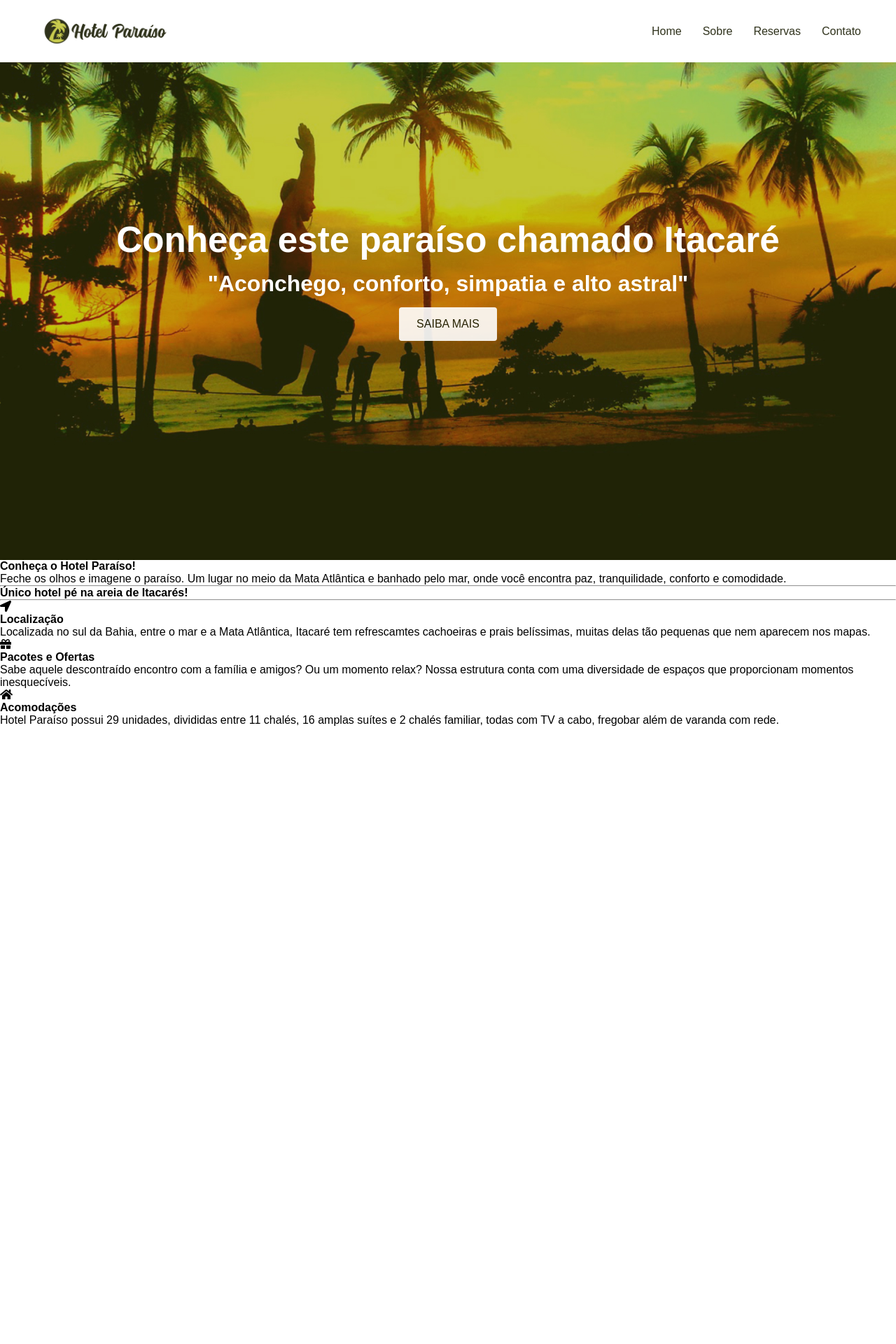
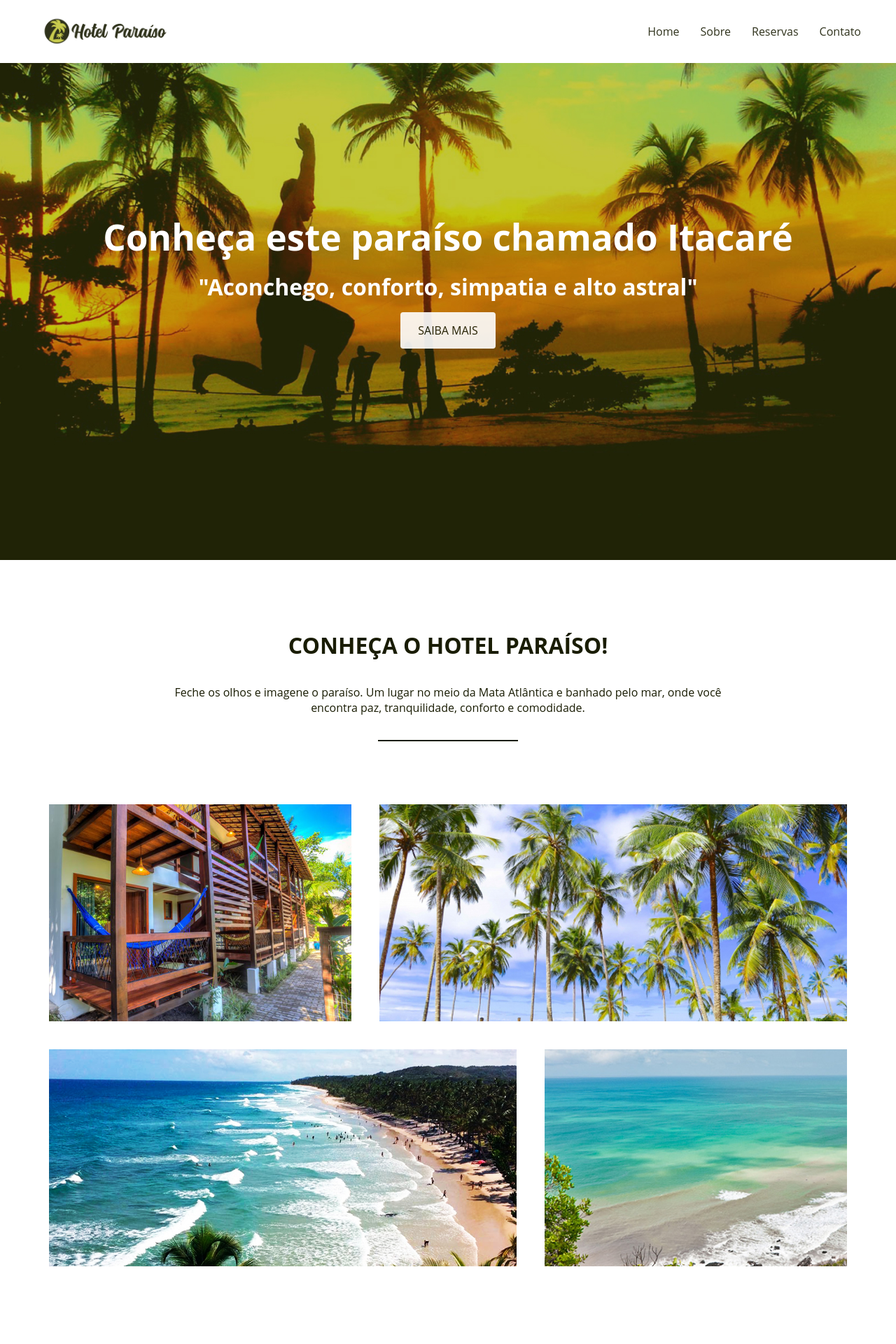
Before and after one commit to Under0Cover/Cursos_Site_Node_Studio, a PHP site: page /Projeto/index.html in a window 1280 px wide. Shown: the top 1920 px of the page at 70% size. Before the commit the page ends 1037 px from the top, so only its background shows below. Run offline with PHP 8.4, Linux system fonts and the light colour scheme.

Commit message:
Style - CSS

```diff
--- a/FlexBox/Projeto/css/style.css
+++ b/FlexBox/Projeto/css/style.css
@@ -1,5 +1,5 @@
 /* RESET */
-* {margin: 0; padding: 0; font-size: 100%; box-sizing: border-box; font-family: 'Opens Sans', sans-serif;}
+* {margin: 0; padding: 0; font-size: 100%; box-sizing: border-box; font-family: 'Open Sans', sans-serif;}
 nav, ul {list-style: none;}
 a {text-decoration: none; cursor: pointer; opacity: 0.9;}
 a:hover {opacity: 1;}
@@ -36,3 +36,32 @@
     .hero h1 {font-size: 1rem;}
     .hero h3 {font-size: 0.8rem;}
 }
+
+/* CONHEÇA HOTEL */
+.conheca-hotel {display: flex; flex-direction: column; align-items: center; padding: 100px 50px;}
+.conheca-hotel h3 {font-size: 2rem; margin-bottom: 35px; text-transform: uppercase; color: #191c03; text-align: center;}
+.conheca-hotel p {max-width: 800px; margin-bottom: 35px; text-align: center; color: #191c03;}
+.conheca-hotel hr {width: 200px; height: 2px; background-color: #191c03; margin-bottom: 70px; border: none;}
+.conheca-hotel .grid {width: 100%; display: flex; flex-wrap: wrap;}
+.conheca-hotel .grid li {height: 350px; padding: 20px; border-radius: 4px; background-clip: content-box; background-size: cover; background-position: center;}
+.conheca-hotel .grid li.small {flex-basis: 40%;}
+.conheca-hotel .grid li.large {flex-basis: 60%;}
+#li-um {background-image: url('../img/itacare-01.jpg')}
+#li-dois {background-image: url('../img/itacare-02.jpg');}
+#li-tres {background-image: url('../img/itacare-03.jpg');}
+#li-quatro {background-image: url('../img/itarace-04.jpg');}
+
+/* CARACTERÍSTICAS */
+.caracteristicas {background-color: #191c03; display: flex; flex-direction: column; align-items: center; padding: 100px 50px;}
+.caracteristicas h3 {font-size: 2rem; margin-bottom: 35px; text-transform: uppercase; color: #fff; text-align: center;}
+.caracteristicas p {max-width: 800px; margin-bottom: 35px; text-align: center; color: #fff;}
+.caracteristicas hr {width: 200px; height: 2px; background-color: #fff; margin-bottom: 70px; border: none;}
+.caracteristicas .grid {width: 100%; display: flex;}
+.caracteristicas .grid li {padding: 0 30px; text-align: center;}
+.caracteristicas .grid li i {color: #c3c63b; font-size: 3.5rem; margin-bottom: 30px;}
+.caracteristicas .grid li h4 {font-size: 1.5rem; color: #c3c63b; margin-bottom: 30px;}
+.caracteristicas .grid li p {color: #fff;}
+@media (max-width: 850px) {
+    .caracteristicas .grid {flex-direction: column;}
+    .caracteristicas h3 {font-size: 1.5rem;}
+}
```
